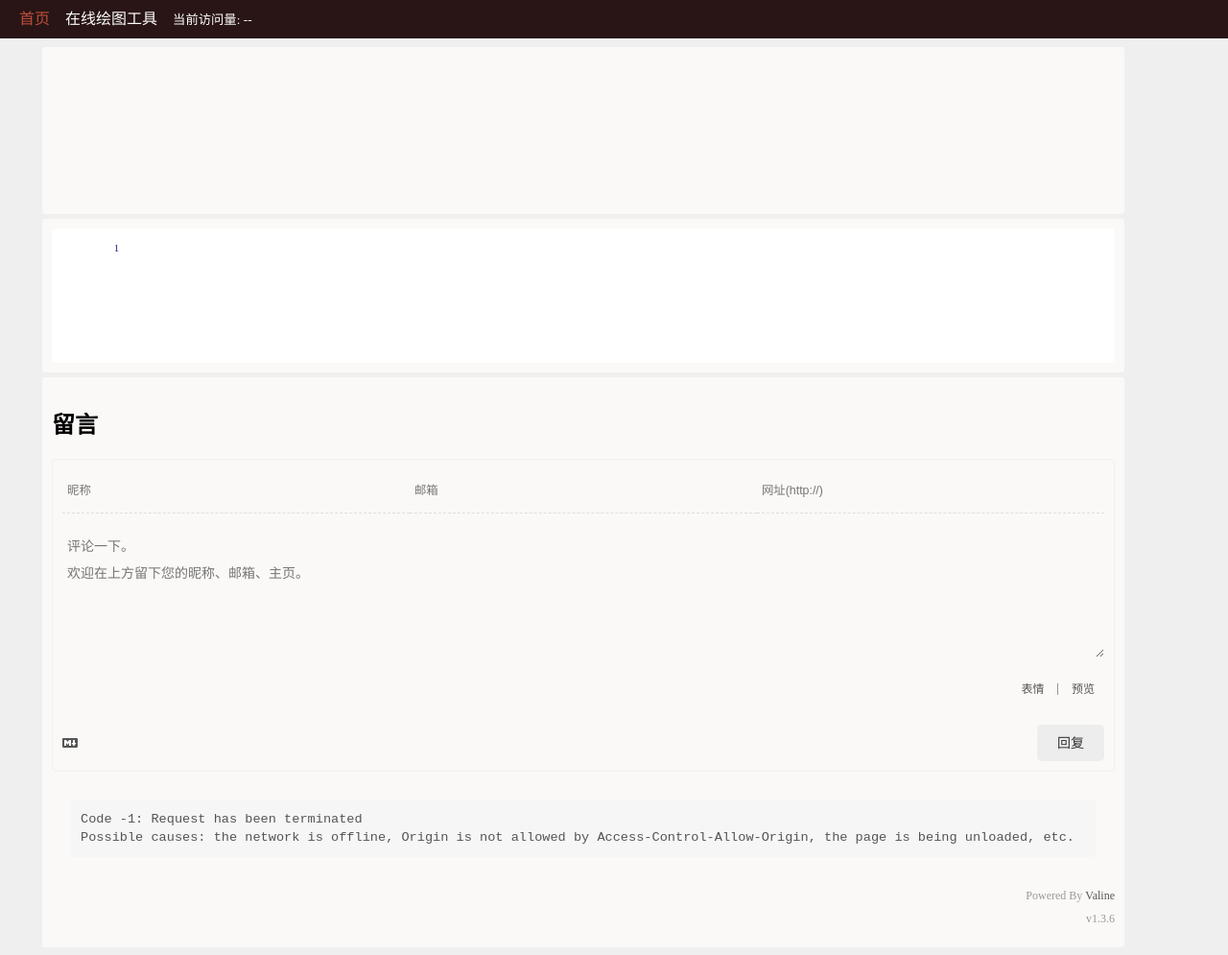
After one commit to lalinking/lalinking.github.io, a PHP site: page /view/mermaid/mer.html in a window 1280 px wide. The commit adds this page. Shown: the whole page at 96% size. Run offline with PHP 8.4, Linux system fonts and the light colour scheme.

Commit message:
日常更新样式

```diff
--- a/view/all.css
+++ b/view/all.css
@@ -5,6 +5,29 @@ body {
 body > * {
     background-color: #fbf9f7;
     padding: 10px;
+}
+
+body > div {
+    margin: 5px 100px 0 36px;
+    min-width: 500px;
+    border-radius: 3px;
+}
+
+.head {
+    top: 0;
+    left: 0;
+    width: 100%;
+    height: 40px;
+    padding: 0 20px;
+    line-height: 40px;
+    white-space: nowrap;
+    text-overflow: ellipsis;
+    overflow: hidden;
+    background-color: #291515;
+    color: white;
+    position: fixed;
+    z-index: 1314 !important;
+    vertical-align: middle;
 }
 
 a {
--- a/view/index/index.css
+++ b/view/index/index.css
@@ -3,12 +3,6 @@
 }
 #label_panel a {
     padding: 5px;
-}
-
-body > div {
-    margin: 5px 100px 0 36px;
-    min-width: 500px;
-    border-radius: 3px;
 }
 
 a.choiced {
--- a/view/md/md.html
+++ b/view/md/md.html
@@ -5,7 +5,7 @@
     <meta name='viewport' content='width=device-width initial-scale=1'>
     <link href="/view/all.css" type="text/css" rel="stylesheet">
     <link href="./md.css" type="text/css" rel="stylesheet">
-    <link href="../../3rd-lib/prism.css" type="text/css" rel="stylesheet">
+    <link href="/3rd-lib/prism.css" type="text/css" rel="stylesheet">
     <script src='/view/utils.js'></script>
     <script src='/view/loadingboard.js'></script>
     <script src='./md.js'></script>
--- /dev/null
+++ b/view/mermaid/mer.css
@@ -0,0 +1,32 @@
+#typein {
+    resize: vertical;
+    min-height: 120px;
+    background-color: white;
+    border-radius: 5px;
+    padding: 10px 0;
+    margin: 0;
+    font-family: unset;
+    list-style-type: none;
+    counter-reset: sectioncounter;
+    white-space: pre-wrap;
+}
+
+#typein li::before {
+    content: counter(sectioncounter) '　';
+    counter-increment: sectioncounter;
+    width: 50px;
+    display: inline-block;
+    text-align: right;
+    min-width: 35px;
+    color: #0f117b;
+    font-style: initial;
+    padding-right: 8px;
+    font-size: 10px;
+    user-select: none;
+}
+#typein > li {
+    margin: 0 30px;
+}
+#typein > li:focus {
+    border-bottom: 1px dashed gray;
+}
--- /dev/null
+++ b/view/mermaid/mer.html
@@ -0,0 +1,29 @@
+<!doctype html>
+<html lang="zh">
+<head>
+    <meta charset='UTF-8'>
+    <meta name='viewport' content='width=device-width initial-scale=1'>
+    <link href="/view/all.css" type="text/css" rel="stylesheet">
+    <link href="/3rd-lib/prism.css" type="text/css" rel="stylesheet">
+    <script src='/view/utils.js'></script>
+    <script src='./mer.js'></script>
+    <link href="./mer.css" type="text/css" rel="stylesheet">
+    <script src='/view/loadingboard.js'></script>
+    <script src='/3rd-lib/mermaid.min.8.0.0.js'></script>
+    <script src='/3rd-lib/prism.js'></script>
+    <script src='/view/comment.js' async></script>
+    <title>在线绘图工具</title>
+</head>
+<body>
+<nav class="head"><a href="/" style="vertical-align: top;">首页</a>　<span class="text-title">在线绘图工具</span>　<small>当前访问量:&nbsp;<i name="readcount">--</i></small></nav>
+<br/><br/>
+<div>
+    <div class="mermaid"></div>
+</div>
+<div>
+    <div class="tool-bar"></div>
+    <ol id="typein" contenteditable="true" disabled="true" ><li><br/></li></ol>
+</div>
+<div class="comments-panel"><h2 class="showtonav">留言</h2><div id="vcomments"></div></div>
+</body>
+</html>
```
Also changed, not shown: view/md/md.css (+0 -16 lines), view/mermaid/mer.js (added, +45 -0 lines).
